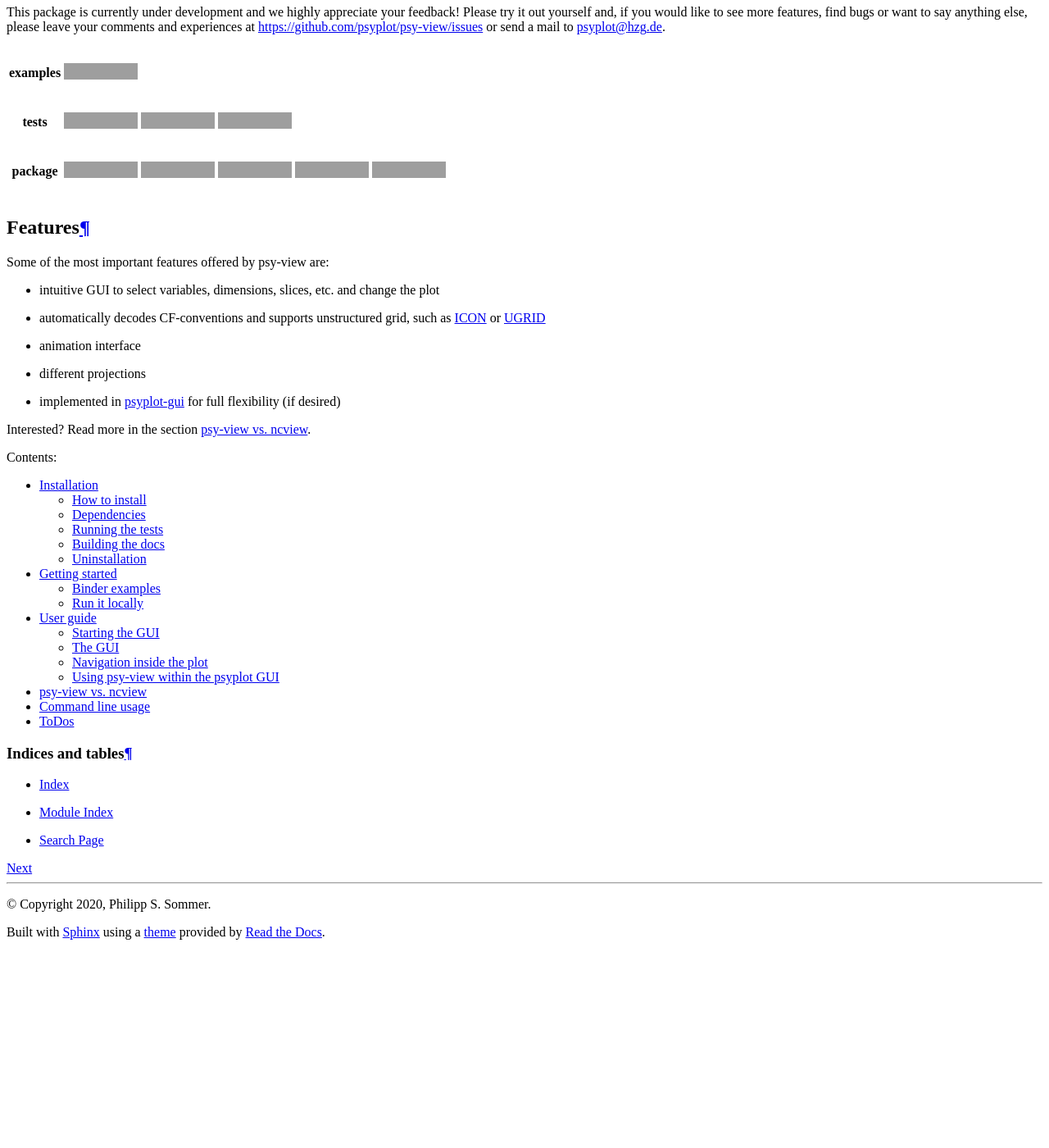
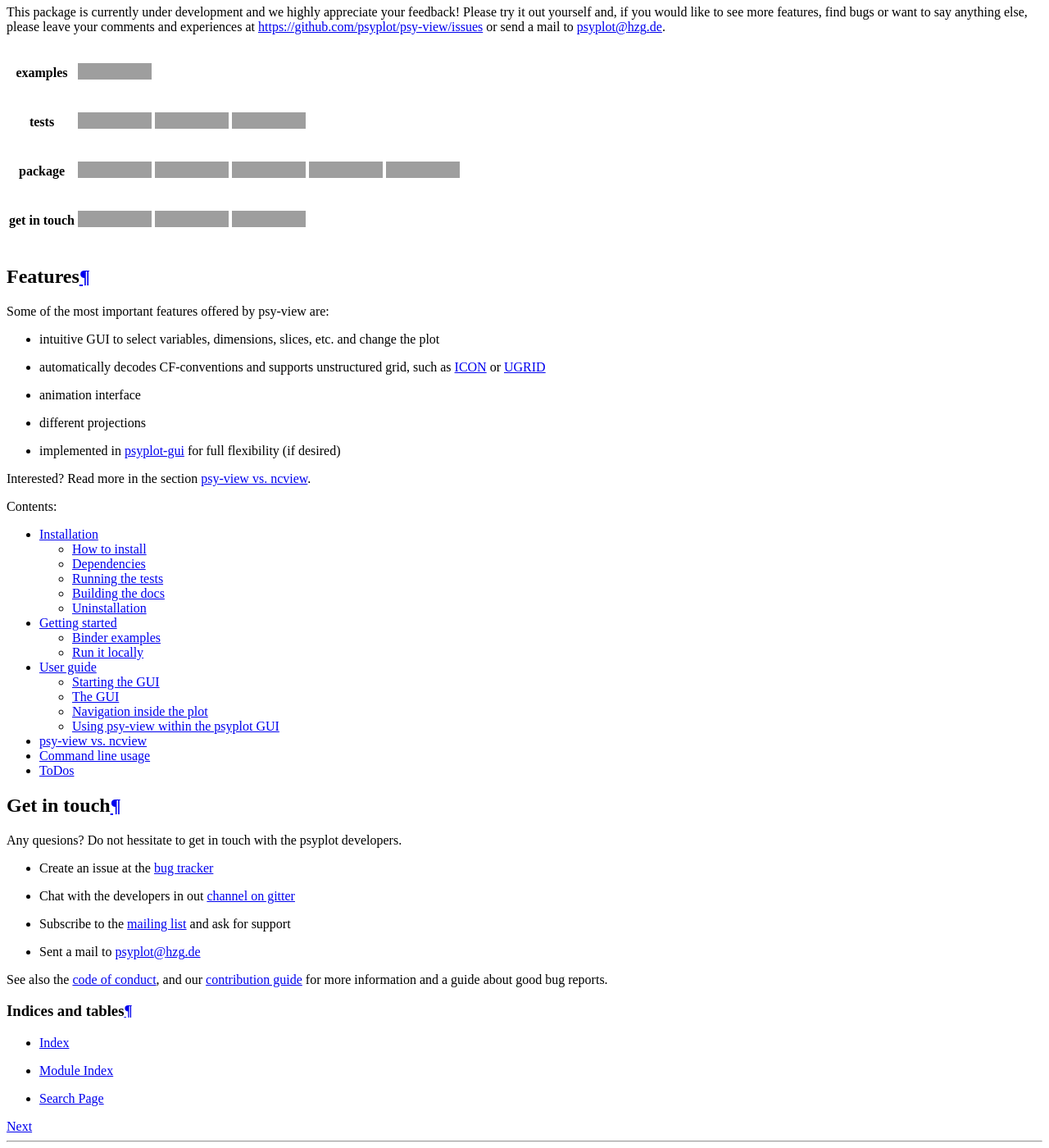
Before and after one commit to psyplot/psy-view, a Sphinx documentation site: the page built from docs/index.rst, in a window 1280 px wide and 1400 px high, scrolled down 1016 px. Shown: the whole window at 82% size. Built offline with Sphinx 7.4.7 and the Read the Docs theme 2.0.0, drawn with Linux system fonts in a browser that asks for light colours; pages that are not in the unit, such as notebooks, are missing from menus; before the commit the page ends 2170 px from its top, so only the background shows below that; grey boxes are pictures that could not be loaded.

Commit message:
add get in touch section

```diff
--- a/docs/index.rst
+++ b/docs/index.rst
@@ -30,52 +30,66 @@
 
 .. only:: html and not epub
 
-   .. list-table::
-       :stub-columns: 1
-       :widths: 10 90
+    .. list-table::
+        :stub-columns: 1
+        :widths: 10 90
 
-       * - examples
-         - |mybinder|
-       * - tests
-         - |travis| |appveyor| |codecov|
-       * - package
-         - |version| |conda| |supported-versions| |supported-implementations| |github|
+        * - examples
+          - |mybinder|
+        * - tests
+          - |travis| |appveyor| |codecov|
+        * - package
+          - |version| |conda| |supported-versions| |supported-implementations| |github|
+        * - get in touch
+          - |gitter| |mailing-list| |issues|
 
-   .. |mybinder| image:: https://mybinder.org/badge_logo.svg
-       :target: https://mybinder.org/v2/gh/psyplot/psy-view/master?urlpath=%2Fdesktop
-       :alt: mybinder.org
+    .. |mybinder| image:: https://mybinder.org/badge_logo.svg
+        :target: https://mybinder.org/v2/gh/psyplot/psy-view/master?urlpath=%2Fdesktop
+        :alt: mybinder.org
 
-   .. |travis| image:: https://travis-ci.org/psyplot/psy-view.svg?branch=master
-       :alt: Travis
-       :target: https://travis-ci.org/psyplot/psy-view
+    .. |travis| image:: https://travis-ci.org/psyplot/psy-view.svg?branch=master
+        :alt: Travis
+        :target: https://travis-ci.org/psyplot/psy-view
 
-   .. |appveyor| image:: https://ci.appveyor.com/api/projects/status/a7qxvvwt0e41j32h/branch/master?svg=true
-       :alt: AppVeyor
-       :target: https://ci.appveyor.com/project/psyplot/psy-view/branch/master
+    .. |appveyor| image:: https://ci.appveyor.com/api/projects/status/a7qxvvwt0e41j32h/branch/master?svg=true
+        :alt: AppVeyor
+        :target: https://ci.appveyor.com/project/psyplot/psy-view/branch/master
 
-   .. |codecov| image:: https://codecov.io/gh/psyplot/psy-view/branch/master/graph/badge.svg
-       :alt: Coverage
-       :target: https://codecov.io/gh/psyplot/psy-view
+    .. |codecov| image:: https://codecov.io/gh/psyplot/psy-view/branch/master/graph/badge.svg
+        :alt: Coverage
+        :target: https://codecov.io/gh/psyplot/psy-view
 
-   .. |conda| image:: https://anaconda.org/conda-forge/psy-view/badges/version.svg
-       :alt: conda
-       :target: https://anaconda.org/conda-forge/psy-view
+    .. |conda| image:: https://anaconda.org/conda-forge/psy-view/badges/version.svg
+        :alt: conda
+        :target: https://anaconda.org/conda-forge/psy-view
 
-   .. |github| image:: https://img.shields.io/github/release/psyplot/psy-view.svg
-       :target: https://github.com/psyplot/psy-view/releases/latest
-       :alt: Latest github release
+    .. |github| image:: https://img.shields.io/github/release/psyplot/psy-view.svg
+        :target: https://github.com/psyplot/psy-view/releases/latest
+        :alt: Latest github release
 
-   .. |version| image:: https://img.shields.io/pypi/v/psy-view.svg?style=flat
-       :alt: PyPI Package latest release
-       :target: https://pypi.python.org/pypi/psy-view
+    .. |version| image:: https://img.shields.io/pypi/v/psy-view.svg?style=flat
+        :alt: PyPI Package latest release
+        :target: https://pypi.python.org/pypi/psy-view
 
-   .. |supported-versions| image:: https://img.shields.io/pypi/pyversions/psy-view.svg?style=flat
-       :alt: Supported versions
-       :target: https://pypi.python.org/pypi/psy-view
+    .. |supported-versions| image:: https://img.shields.io/pypi/pyversions/psy-view.svg?style=flat
+        :alt: Supported versions
+        :target: https://pypi.python.org/pypi/psy-view
 
-   .. |supported-implementations| image:: https://img.shields.io/pypi/implementation/psy-view.svg?style=flat
-       :alt: Supported implementations
-       :target: https://pypi.python.org/pypi/psy-view
+    .. |supported-implementations| image:: https://img.shields.io/pypi/implementation/psy-view.svg?style=flat
+        :alt: Supported implementations
+        :target: https://pypi.python.org/pypi/psy-view
+
+    .. |gitter| image:: https://img.shields.io/gitter/room/psyplot/community.svg?style=flat
+        :target: https://gitter.im/psyplot/community
+        :alt: Gitter
+
+    .. |mailing-list| image:: https://img.shields.io/badge/join-mailing%20list-brightgreen.svg?style=flat
+        :target: https://www.listserv.dfn.de/sympa/subscribe/psyplot
+        :alt: DFN mailing list
+
+    .. |issues| image:: https://img.shields.io/github/issues-raw/psyplot/psyplot.svg?style=flat
+        :target: https://github.com/psyplot/psyplot/issues
+        :alt: GitHub issues
 
 .. end-badges
 
@@ -110,6 +124,26 @@
    todo
 
 
+Get in touch
+------------
+Any quesions? Do not hessitate to get in touch with the psyplot developers.
+
+- Create an issue at the `bug tracker`_
+- Chat with the developers in out `channel on gitter`_
+- Subscribe to the `mailing list`_ and ask for support
+- Sent a mail to psyplot@hzg.de
+
+See also the `code of conduct`_, and our `contribution guide`_ for more
+information and a guide about good bug reports.
+
+.. _bug tracker: https://github.com/psyplot/psy-view
+.. _channel on gitter: https://gitter.im/psyplot/community
+.. _mailing list: https://www.listserv.dfn.de/sympa/subscribe/psyplot
+.. _code of conduct: https://github.com/psyplot/psyplot/blob/master/CODE_OF_CONDUCT.md
+.. _contribution guide: https://github.com/psyplot/psyplot/blob/master/CONTRIBUTING.md
+
+
+
 
 Indices and tables
 ==================
```
Also changed, not shown: README.rst (+34 -0 lines).
